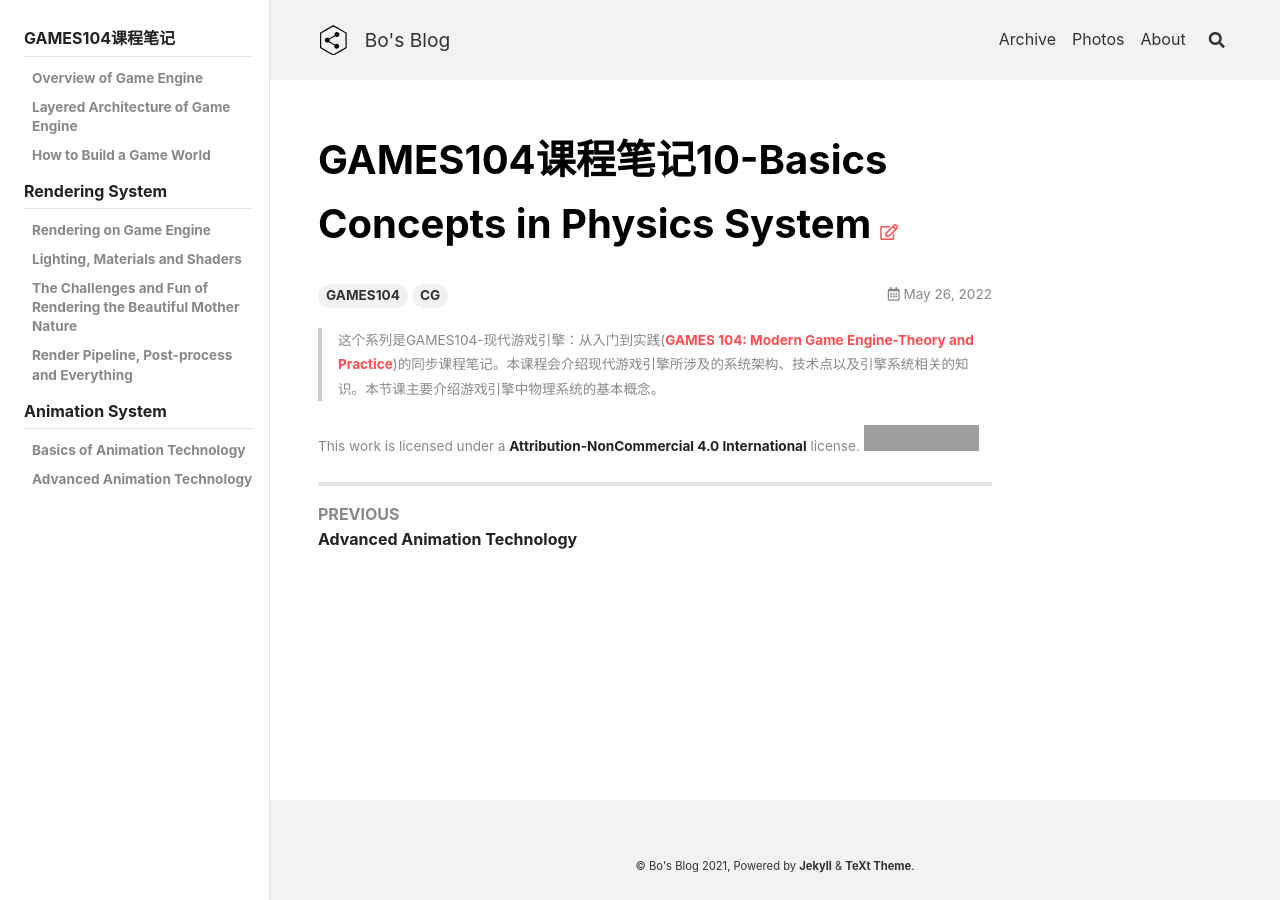
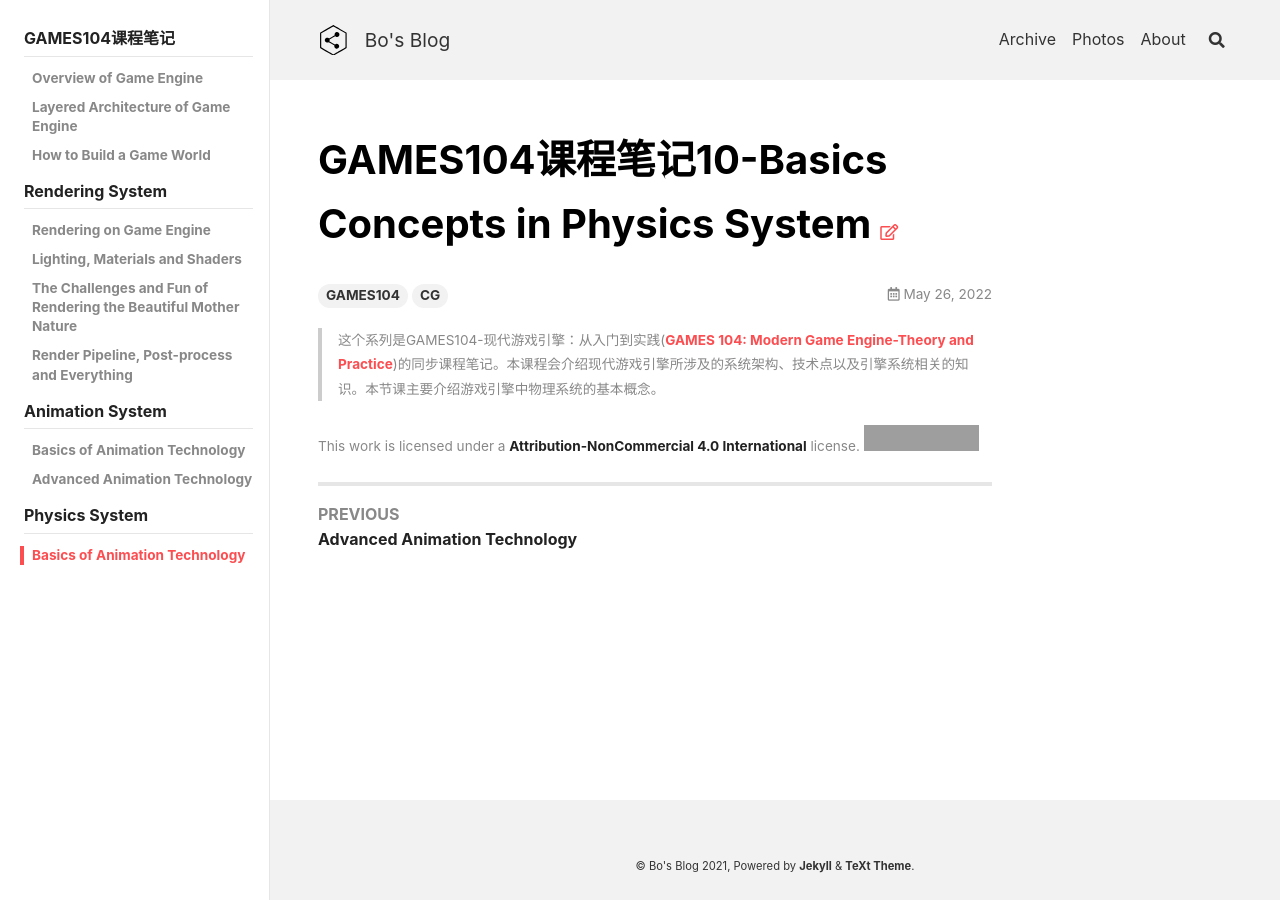
Before and after one commit to peng00bo00/peng00bo00_previous_blog, a Jekyll site: the page built from _posts/2022-05-26-GAMES104-NOTES-10.md, in a window 1280 px wide. Built offline with Jekyll 4.4.1, drawn with Linux system fonts in a browser that asks for light colours; nearby versions of some CDN libraries; grey boxes are pictures that could not be loaded.

Commit message:
Update navigation.yml

```diff
--- a/_data/navigation.yml
+++ b/_data/navigation.yml
@@ -246,6 +246,10 @@
         url: /2022/05/11/GAMES104-NOTES-08.html
       - title: Advanced Animation Technology
         url: /2022/05/17/GAMES104-NOTES-09.html
+  - title: Physics System
+    children:
+      - title: Basics of Animation Technology
+        url: /2022/05/26/GAMES104-NOTES-10.html
 
 PBRT:
   - title: PBRT读书笔记
```
